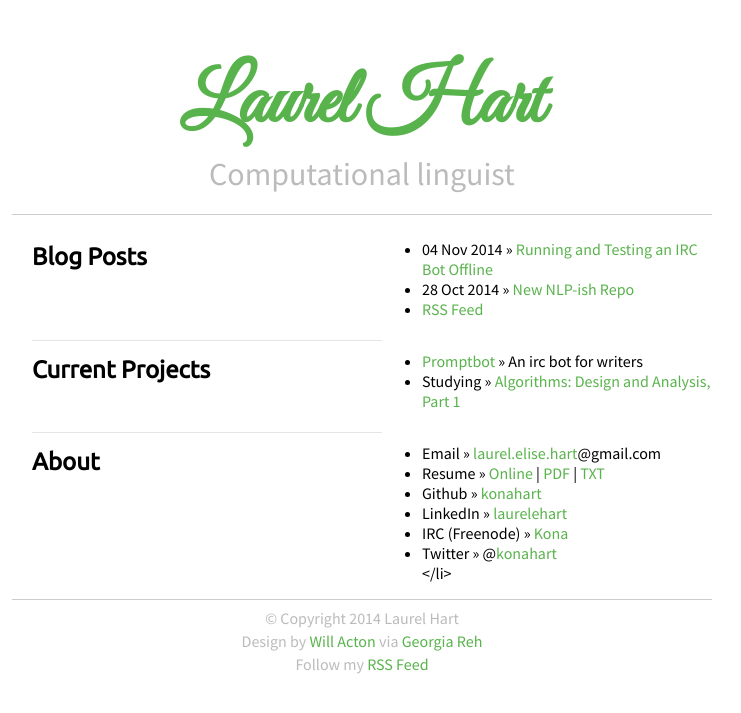
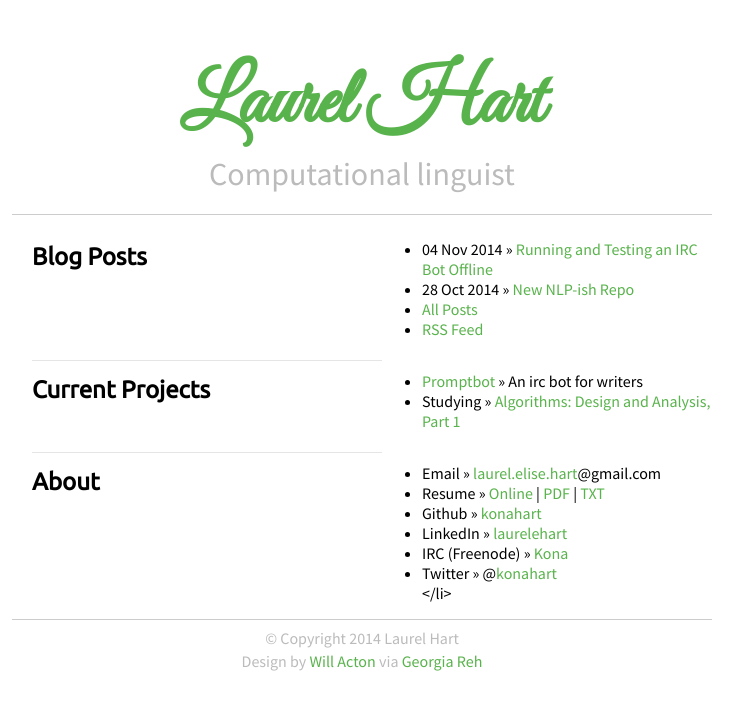
Before and after one commit to konahart/konahart.github.io, a Jekyll site: the page built from index.md, in a window 1280 px wide. Shown: the top 713 px of the page, without its empty margins (278-1019 px from the left). Built offline with Jekyll 4.4.1, drawn with Linux system fonts in a browser that asks for light colours.

Commit message:
Limit post listing on front page, add full post listing page

```diff
--- a/_layouts/default.html
+++ b/_layouts/default.html
@@ -44,7 +44,6 @@
       <div style="color:#BBBBBB;">
       <p>&copy; Copyright 2014 Laurel Hart</p>
       <p>Design by <a href="http://willacton.com">Will Acton</a> via <a href="https://github.com/Greh/greh.github.io">Georgia Reh</a></p>
-      <p>Follow my <a href="/feed.xml">RSS Feed</a></p>
     </div>
   </body>
 </html>
--- a/index.md
+++ b/index.md
@@ -4,9 +4,10 @@ layout: default
 
 ## Blog Posts
 <ul class="posts">
-{% for post in site.posts %}
+{% for post in site.posts limit:5 %}
 <li><span>{{ post.date | date_to_string }}</span> &raquo; <a href="{{ post.url }}">{{ post.title }}</a></li>
 {% endfor %}
+<li><a href="/posts.html">All Posts</a></li>
 <li><a href="/feed.xml">RSS Feed</a></li>
 </ul>
 
```
Also changed, not shown: posts.md (added, +7 -0 lines).
